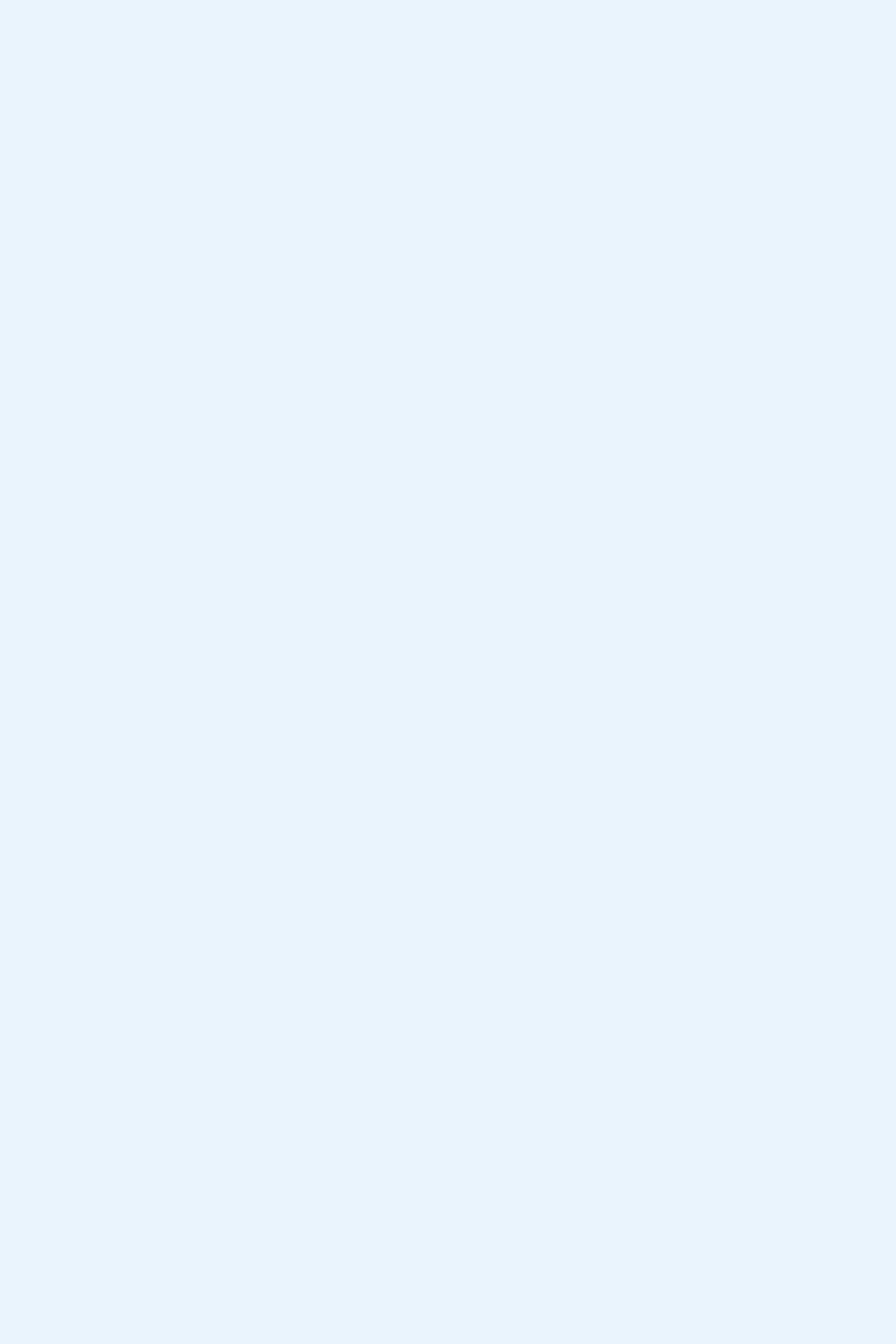
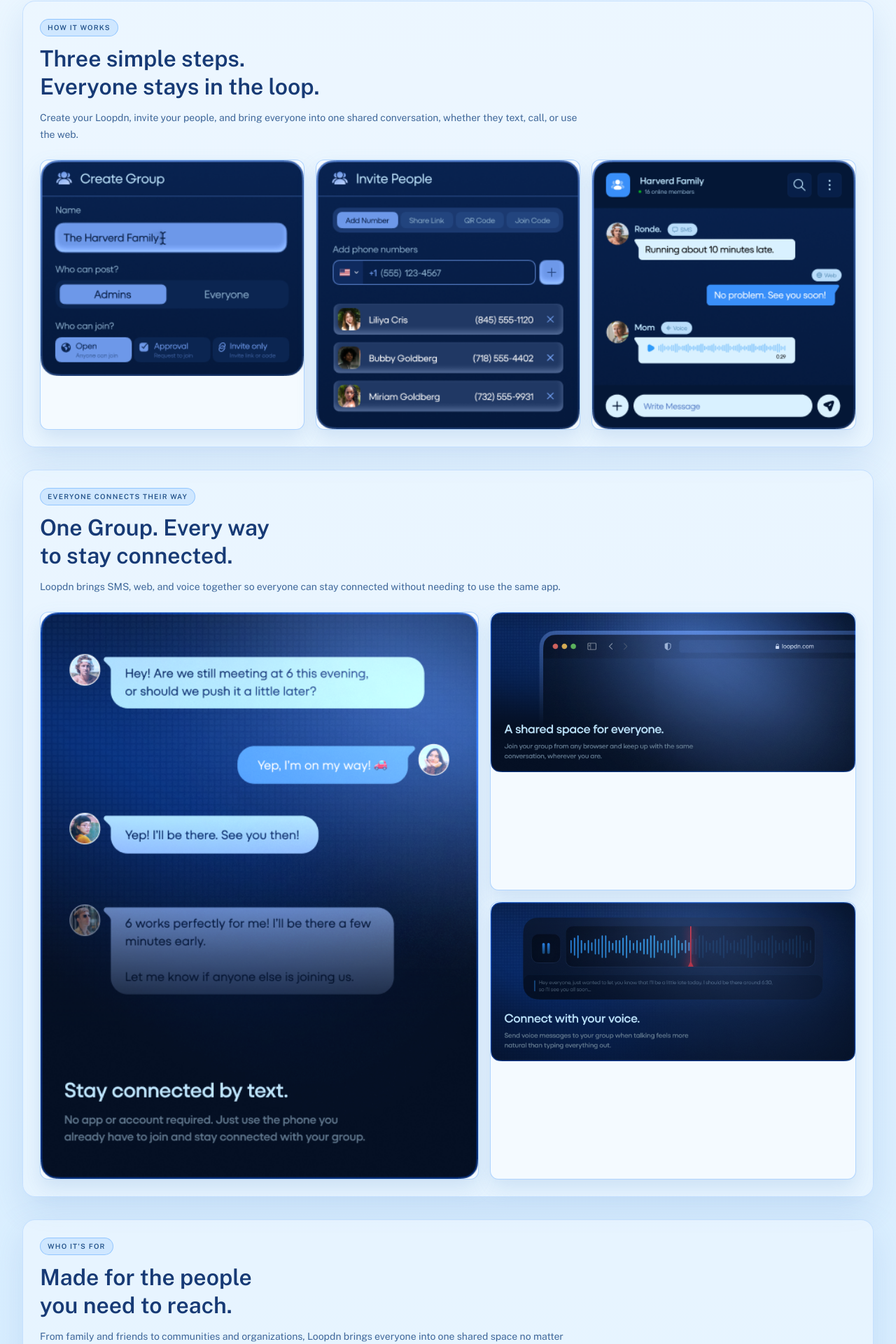
Before and after one commit to loopdn-hq/frontend-web, a Next.js app: page / in a window 1280 px wide. Shown: the part 832-2752 px from the top of the page at 70% size. Before the commit the page ends 800 px from the top, so only its background shows below. Built offline with nearby package versions, Linux system fonts and the light colour scheme; no server answers.

Commit message:
feat: homepage v2

```diff
--- a/src/app/page.tsx
+++ b/src/app/page.tsx
@@ -122,8 +122,10 @@ export default function RootPage() {
         </div>
       </header>
 
-      <main className="relative z-10 mx-auto flex w-full max-w-[1320px] flex-col items-center px-4 pb-16 pt-14 sm:px-8 lg:flex-row lg:items-start lg:pt-20">
-        <section className="w-full max-w-[580px] lg:pt-16">
+      <main className="relative z-10 mx-auto flex w-full max-w-[1320px] flex-col items-center px-4 pb-16 pt-14 sm:px-8 lg:items-start lg:pt-20">
+        <section className="w-full rounded-[18px] border border-[#b7d7ff]/60 bg-[#edf7ff80] p-5 shadow-[0_18px_50px_rgba(86,139,204,0.12)] dark:border-[#1d4b95]/70 dark:bg-[#0a2a72]/35 dark:shadow-[0_18px_50px_rgba(2,13,45,0.3)] sm:p-7">
+          <div className="grid items-center gap-8 lg:grid-cols-[minmax(0,560px)_minmax(0,1fr)] lg:gap-10">
+            <div>
               <p className="inline-flex items-center gap-2 rounded-full border border-[#67b8ff]/60 bg-[#eff7ffcc] px-3 py-1 text-[11px] font-medium text-[#2c6db6] dark:border-[#5cb8ff]/45 dark:bg-[#0a2e74]/65 dark:text-[#9fd7ff]">
                 <span className="h-1.5 w-1.5 rounded-full bg-[#1a8cff] dark:bg-[#3bd1ff]" />
                 Free to start. No app required.
@@ -136,9 +138,9 @@ export default function RootPage() {
               </h1>
 
               <p className="mt-6 max-w-[530px] text-[17px] leading-8 text-[#3a6aa6] dark:text-[#8cb5e7]">
-            Bring your family, community, or team into one shared conversation
-            where everyone can connect through SMS, web, or voice, without
-            needing to use the same app.
+                Bring your family, community, or team into one shared
+                conversation where everyone can connect through SMS, web, or
+                voice, without needing to use the same app.
               </p>
 
               <div className="mt-9 flex flex-col gap-3 sm:flex-row sm:items-center">
@@ -152,9 +154,9 @@ export default function RootPage() {
                   No credit card required
                 </p>
               </div>
-        </section>
+            </div>
 
-        <section className="mt-12 w-full lg:mt-0 lg:flex lg:justify-end">
+            <div className="w-full">
               <div className="relative mx-auto w-full max-w-[760px] lg:mx-0">
                 <Image
                   src="/hero-image.png"
@@ -165,6 +167,157 @@ export default function RootPage() {
                   className="h-auto w-full opacity-95 dark:opacity-100"
                 />
               </div>
+            </div>
+          </div>
+        </section>
+
+
+
+        <section
+          id="how-it-works"
+          className="mt-18 w-full rounded-[18px] border border-[#b7d7ff]/70 bg-[#edf7ffb0] p-5 shadow-[0_18px_50px_rgba(86,139,204,0.18)] dark:border-[#1d4b95] dark:bg-[#0a2a72]/55 dark:shadow-[0_18px_50px_rgba(2,13,45,0.4)] sm:p-6 lg:mt-24 w-full"
+        >
+          <p className="inline-flex rounded-full border border-[#7ab8ff]/70 bg-[#cfe7ff] px-2.5 py-1 text-[10px] font-semibold tracking-[0.12em] text-[#23528a] uppercase dark:border-[#3a76d2]/80 dark:bg-[#11408d] dark:text-[#b7d9ff]">
+            How It Works
+          </p>
+          <h2 className="mt-3 text-2xl leading-tight font-semibold text-[#173a75] dark:text-[#d6e8ff] sm:text-[32px]">
+            Three simple steps.
+            <br />
+            Everyone stays in the loop.
+          </h2>
+          <p className="mt-3 max-w-3xl text-sm leading-6 text-[#3f679a] dark:text-[#86afe4]">
+            Create your Loopdn, invite your people, and bring everyone into one
+            shared conversation, whether they text, call, or use the web.
+          </p>
+
+          <div className="mt-6 grid gap-4 lg:grid-cols-3">
+            <article className="overflow-hidden rounded-xl border border-[#9ecbff]/80 bg-[#f4faff] shadow-[0_12px_28px_rgba(95,144,206,0.2)] dark:border-[#2f63b6] dark:bg-[#10327d]/65 dark:shadow-[0_12px_28px_rgba(1,9,32,0.35)]">
+              <Image
+                src="/step-1.png"
+                alt="Step 1: Create your Loopdn"
+                width={420}
+                height={280}
+                className="h-auto w-full"
+              />
+            </article>
+            <article className="overflow-hidden rounded-xl border border-[#9ecbff]/80 bg-[#f4faff] shadow-[0_12px_28px_rgba(95,144,206,0.2)] dark:border-[#2f63b6] dark:bg-[#10327d]/65 dark:shadow-[0_12px_28px_rgba(1,9,32,0.35)]">
+              <Image
+                src="/step-2.png"
+                alt="Step 2: Invite your people"
+                width={420}
+                height={280}
+                className="h-auto w-full"
+              />
+            </article>
+            <article className="overflow-hidden rounded-xl border border-[#9ecbff]/80 bg-[#f4faff] shadow-[0_12px_28px_rgba(95,144,206,0.2)] dark:border-[#2f63b6] dark:bg-[#10327d]/65 dark:shadow-[0_12px_28px_rgba(1,9,32,0.35)]">
+              <Image
+                src="/step-3.png"
+                alt="Step 3: Everyone connects"
+                width={420}
+                height={280}
+                className="h-auto w-full"
+              />
+            </article>
+          </div>
+        </section>
+
+        <section
+          id="groupme-alt"
+          className="mt-8 w-full rounded-[18px] border border-[#b7d7ff]/70 bg-[#edf7ffb0] p-5 shadow-[0_18px_50px_rgba(86,139,204,0.18)] dark:border-[#1d4b95] dark:bg-[#0a2a72]/55 dark:shadow-[0_18px_50px_rgba(2,13,45,0.4)] sm:p-6"
+        >
+          <p className="inline-flex rounded-full border border-[#7ab8ff]/70 bg-[#cfe7ff] px-2.5 py-1 text-[10px] font-semibold tracking-[0.12em] text-[#23528a] uppercase dark:border-[#3a76d2]/80 dark:bg-[#11408d] dark:text-[#b7d9ff]">
+            Everyone Connects Their Way
+          </p>
+          <h2 className="mt-3 text-2xl leading-tight font-semibold text-[#173a75] dark:text-[#d6e8ff] sm:text-[32px]">
+            One Group. Every way
+            <br />
+            to stay connected.
+          </h2>
+          <p className="mt-3 max-w-3xl text-sm leading-6 text-[#3f679a] dark:text-[#86afe4]">
+            Loopdn brings SMS, web, and voice together so everyone can stay
+            connected without needing to use the same app.
+          </p>
+
+          <div className="mt-6 grid gap-4 lg:grid-cols-[1.2fr_1fr]">
+            <article className="overflow-hidden rounded-xl border border-[#9ecbff]/80 bg-[#f4faff] shadow-[0_12px_28px_rgba(95,144,206,0.2)] dark:border-[#2f63b6] dark:bg-[#10327d]/65 dark:shadow-[0_12px_28px_rgba(1,9,32,0.35)]">
+              <Image
+                src="/connected-by-text.png"
+                alt="Stay connected by text"
+                width={640}
+                height={420}
+                className="h-auto w-full"
+              />
+            </article>
+
+            <div className="grid gap-4">
+              <article className="overflow-hidden rounded-xl border border-[#9ecbff]/80 bg-[#f4faff] shadow-[0_12px_28px_rgba(95,144,206,0.2)] dark:border-[#2f63b6] dark:bg-[#10327d]/65 dark:shadow-[0_12px_28px_rgba(1,9,32,0.35)]">
+                <Image
+                  src="/shared-space-for-all.png"
+                  alt="A shared space for everyone"
+                  width={540}
+                  height={220}
+                  className="h-auto w-full"
+                />
+              </article>
+              <article className="overflow-hidden rounded-xl border border-[#9ecbff]/80 bg-[#f4faff] shadow-[0_12px_28px_rgba(95,144,206,0.2)] dark:border-[#2f63b6] dark:bg-[#10327d]/65 dark:shadow-[0_12px_28px_rgba(1,9,32,0.35)]">
+                <Image
+                  src="/connect-with-your-voice.png"
+                  alt="Connect with your voice"
+                  width={540}
+                  height={220}
+                  className="h-auto w-full"
+                />
+              </article>
+            </div>
+          </div>
+        </section>
+
+        <section
+          id="who-its-for"
+          className="mt-8 w-full rounded-[18px] border border-[#b7d7ff]/70 bg-[#edf7ffb0] p-5 shadow-[0_18px_50px_rgba(86,139,204,0.18)] dark:border-[#1d4b95] dark:bg-[#0a2a72]/55 dark:shadow-[0_18px_50px_rgba(2,13,45,0.4)] sm:p-6"
+        >
+          <p className="inline-flex rounded-full border border-[#7ab8ff]/70 bg-[#cfe7ff] px-2.5 py-1 text-[10px] font-semibold tracking-[0.12em] text-[#23528a] uppercase dark:border-[#3a76d2]/80 dark:bg-[#11408d] dark:text-[#b7d9ff]">
+            Who It&apos;s For
+          </p>
+          <h2 className="mt-3 text-2xl leading-tight font-semibold text-[#173a75] dark:text-[#d6e8ff] sm:text-[32px]">
+            Made for the people
+            <br />
+            you need to reach.
+          </h2>
+          <p className="mt-3 max-w-3xl text-sm leading-6 text-[#3f679a] dark:text-[#86afe4]">
+            From family and friends to communities and organizations, Loopdn
+            brings everyone into one shared space no matter how they connect.
+          </p>
+
+          <div className="mt-6 grid gap-4 lg:grid-cols-3">
+            <article className="overflow-hidden rounded-xl border border-[#9ecbff]/80 bg-[#f4faff] shadow-[0_12px_28px_rgba(95,144,206,0.2)] dark:border-[#2f63b6] dark:bg-[#10327d]/65 dark:shadow-[0_12px_28px_rgba(1,9,32,0.35)]">
+              <Image
+                src="/families-and-friends.png"
+                alt="Families and friends"
+                width={420}
+                height={280}
+                className="h-auto w-full"
+              />
+            </article>
+            <article className="overflow-hidden rounded-xl border border-[#9ecbff]/80 bg-[#f4faff] shadow-[0_12px_28px_rgba(95,144,206,0.2)] dark:border-[#2f63b6] dark:bg-[#10327d]/65 dark:shadow-[0_12px_28px_rgba(1,9,32,0.35)]">
+              <Image
+                src="/communities.png"
+                alt="Communities"
+                width={420}
+                height={280}
+                className="h-auto w-full"
+              />
+            </article>
+            <article className="overflow-hidden rounded-xl border border-[#9ecbff]/80 bg-[#f4faff] shadow-[0_12px_28px_rgba(95,144,206,0.2)] dark:border-[#2f63b6] dark:bg-[#10327d]/65 dark:shadow-[0_12px_28px_rgba(1,9,32,0.35)]">
+              <Image
+                src="/organizations.png"
+                alt="Organizations"
+                width={420}
+                height={280}
+                className="h-auto w-full"
+              />
+            </article>
+          </div>
         </section>
       </main>
     </div>
```
Also changed, not shown: public/connected-by-text.png (renamed from public/coonected-by-text.png). Lines whose indentation alone changed are shown as unchanged.
